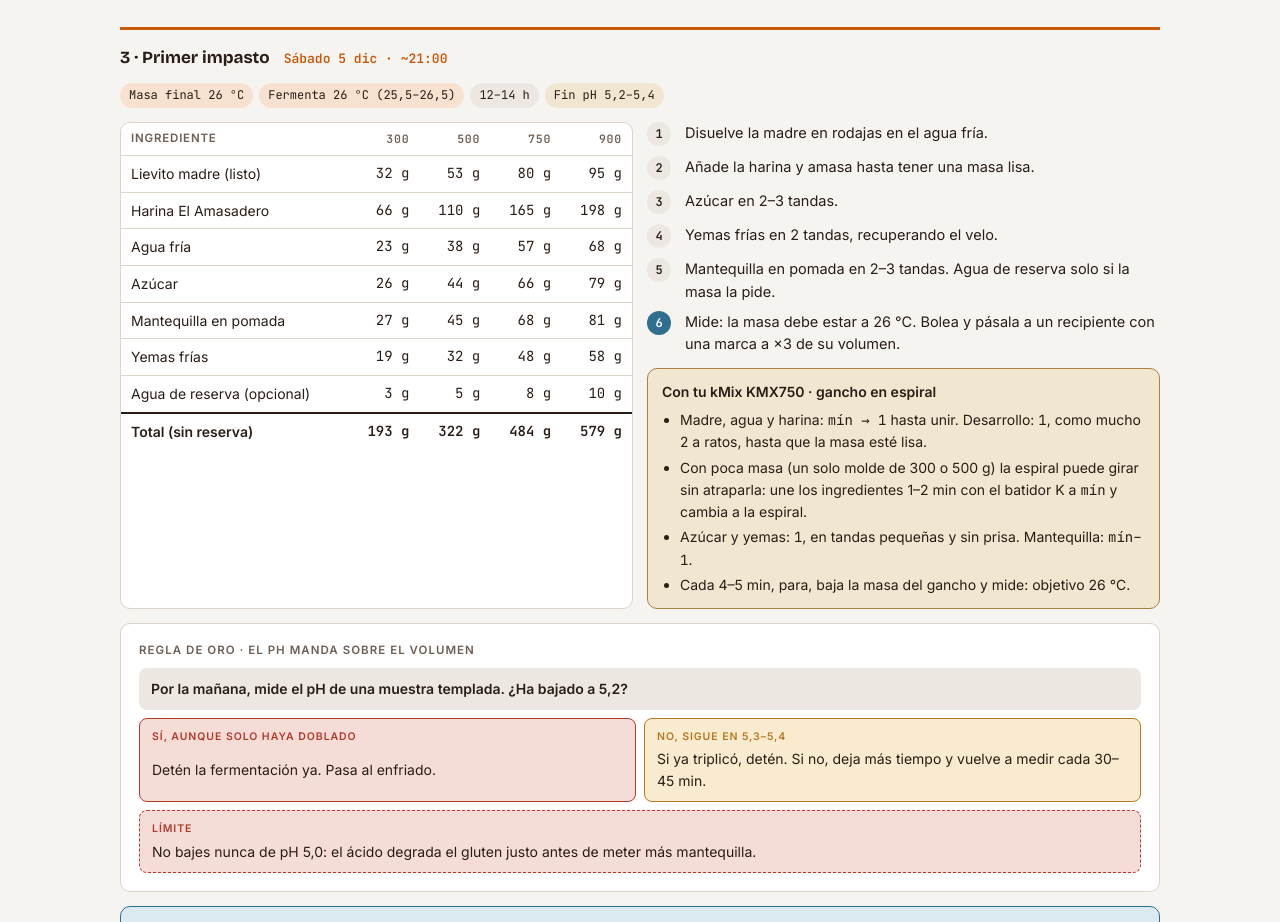
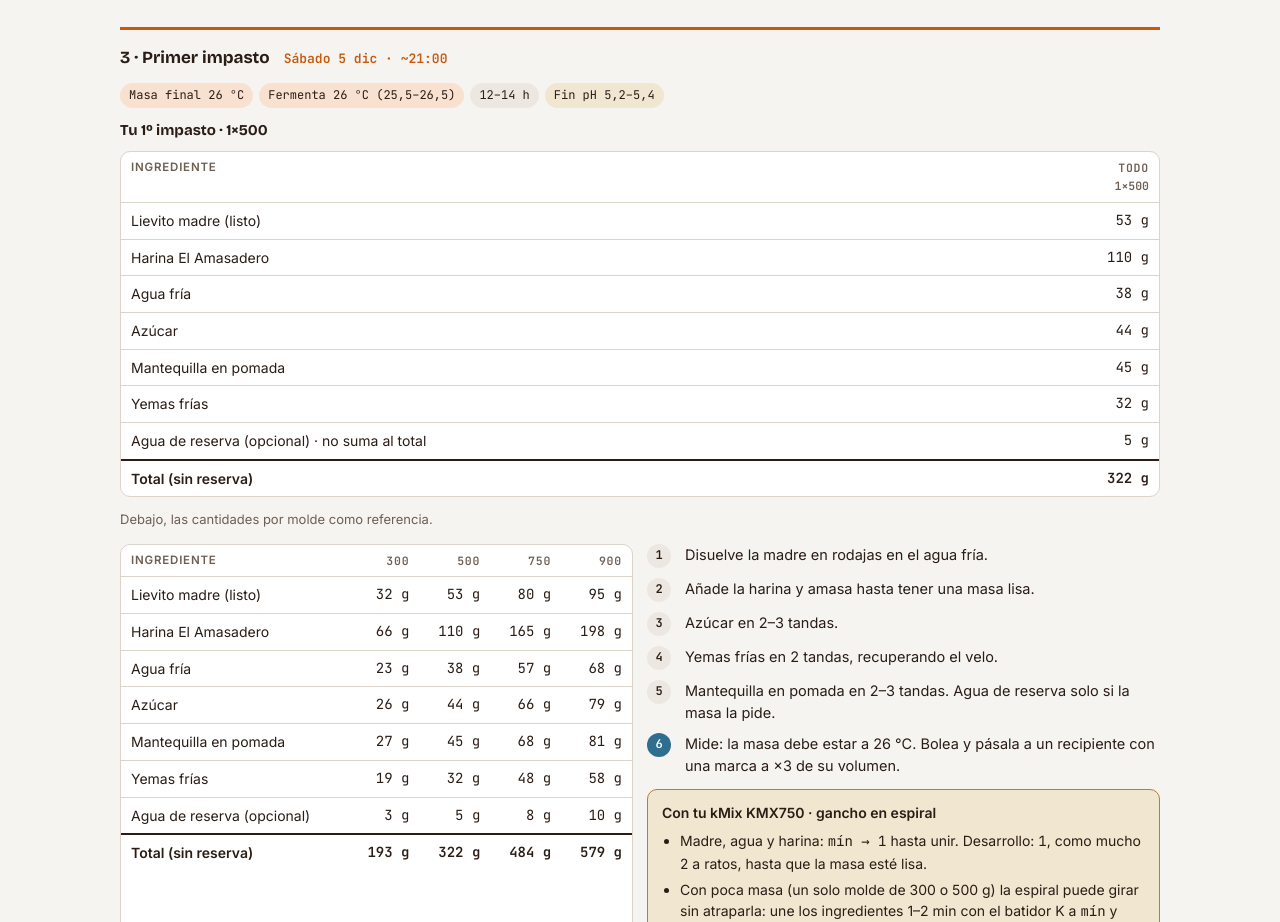
Before and after one commit to wanabisen/fermenta, a plain HTML site: page panettone/index.html in a window 1280 px wide. Shown: the part 4715-5637 px from the top of the page. Drawn offline with nearby package versions, Linux system fonts and the light colour scheme.

Commit message:
Panettone: 1º impasto con las cantidades de tu hornada
La fase 3 solo mostraba cantidades por molde. Ahora añade una tabla con
el 1º impasto sumado para los panettones elegidos, o por tandas si no
cabe en la amasadora.

Co-Authored-By: Claude Opus 5.5 <noreply@anthropic.com>
Claude-Session: https://claude.ai/code/session_01FvpbxGHvUpWUkwJiDPUoKs

```diff
--- a/panettone/index.html
+++ b/panettone/index.html
@@ -438,6 +438,7 @@ body.printall .only-cacao{display:revert} body.printall tr.only-cacao{display:ta
   <div class="phase" style="--ph:var(--orange)">
     <div class="phase-head"><h3>3 · Primer impasto</h3><span class="when"><span class="dn" data-o="-1" data-cap="1" data-fmt="wd">·</span> · ~21:00</span></div>
     <div class="chips"><span class="chip t">Masa final 26 °C</span><span class="chip t">Fermenta 26 °C (25,5–26,5)</span><span class="chip">12–14 h</span><span class="chip ph">Fin pH 5,2–5,4</span></div>
+    <div id="tandas-f3" class="tandas-body"></div>
     <div class="grid2">
       <div class="tbl"><table><thead><tr><th>Ingrediente</th><th class="n">300</th><th class="n">500</th><th class="n">750</th><th class="n">900</th></tr></thead><tbody id="imp1"></tbody></table></div>
       <div style="display:grid;gap:12px;align-content:start">
@@ -726,18 +727,18 @@ const MIX=1+50/60, T2=26.75, STEP=MIX+1/6;  /* 2º impasto de la tanda A: día D
 const tl=k=>{const s=T2+k*STEP, mix=s+MIX;return {s,mix,mold:mix+1.25,oven:mix+7.75,out:mix+9.05}};
 function hhmm(h){const t=8+h, day=Math.floor(t/24)-1;let H=Math.floor(t)%24,M=Math.round((t-Math.floor(t))*60);if(M===60){M=0;H=(H+1)%24}
   const c=`${String(H).padStart(2,'0')}:${String(M).padStart(2,'0')}`;return day===0?c:`${DS[dayAt(day).getDay()]} ${c}`}
-function wtable(B,rows,first){
+function wtable(B,rows,first,totLabel){
   const head=`<tr><th>Ingrediente</th>${B.map((b,k)=>`<th class="n">${B.length>1?'Tanda '+LET[k]:'Todo'}<br><span style="text-transform:none;letter-spacing:0">${bdesc(b)}</span></th>`).join('')}</tr>`;
   let body='';
   if(first) body+=`<tr><td><b>${first[0]}</b></td>${B.map(b=>`<td class="n"><b>${fmt(bsum(b,first[1]))}</b></td>`).join('')}</tr>`;
   rows.forEach(r=>{body+=`<tr class="${r[2]||''}"><td>${r[0]}</td>${B.map(b=>`<td class="n">${r[1]?fmt(bsum(b,r[1])):'—'}</td>`).join('')}</tr>`});
-  body+=`<tr class="total"><td>Total en el bol</td>${B.map(b=>`<td class="n">${fmtN(b.m)} g</td>`).join('')}</tr>`;
+  body+=`<tr class="total"><td>${totLabel||'Total en el bol'}</td>${B.map(b=>`<td class="n">${fmtN(b.m)} g</td>`).join('')}</tr>`;
   return `<div class="tbl"><table><thead>${head}</thead><tbody>${body}</tbody></table></div>`;
 }
 function renderTandas(){
   const box=document.getElementById('tandas'), f4=document.getElementById('tandas-f4');
   const B2=pack(totals);
-  if(!B2.length){box.innerHTML='<p class="note">Añade panettones arriba para calcular las tandas.</p>';f4.innerHTML='';return}
+  if(!B2.length){box.innerHTML='<p class="note">Añade panettones arriba para calcular las tandas.</p>';f4.innerHTML='';document.getElementById('tandas-f3').innerHTML='';return}
   const capG=capKg()*1000, many=B2.length>1;
   const tot1=counts.reduce((a,c,i)=>a+c*imp1T(i),0), B1=tot1>capG?pack(imp1T):null;
   B1&&B1.forEach(b=>b.m=bsum(b,imp1T));
@@ -759,6 +760,11 @@ function renderTandas(){
   const w1=B1?`<h3 style="font-size:15px">1º impasto por tandas</h3>${wtable(B1,IMP1.filter(r=>r[2]!=='opt').map(r=>[r[0],i=>r[1][i]]))}`:'';
   const overTxt=over?'<div class="callout warn"><b>Un solo panettone supera la capacidad</b><span>Esa tanda se pasa del límite que has puesto. Amásala con pausas frecuentes o reduce el tamaño.</span></div>':'';
   box.innerHTML=`<p class="tsum">${sumTxt}${t1}</p>${overTxt}${sched}<p class="note">Horas orientativas: 1 h 50 de amasado por tanda con la espiral y 10 min para lavar el bol. El horno depende de que cada molde llegue a 1 dedo del borde; a las 21:00 decide el freno molde a molde.</p>${split}<h3 style="font-size:15px">Pesos del 2º impasto por tanda</h3>${w2}${w1}`;
+  const all1=[{items:B2.flatMap(b=>b.items),m:tot1}];
+  const rows1=IMP1.map(r=>[r[2]==='opt'?r[0]+' · no suma al total':r[0],i=>r[1][i],r[2]==='opt'?'':'']);
+  document.getElementById('tandas-f3').innerHTML=B1
+    ?`<h3 style="font-size:15px">Tu 1º impasto · ${B1.length} tandas</h3><p class="note">${fmtN(tot1)} g en total: no cabe de una vez en tu amasadora. Amasa las tandas seguidas y júntalas en el mismo recipiente para fermentar.</p>${wtable(B1,rows1,null,'Total (sin reserva)')}`
+    :`<h3 style="font-size:15px">Tu 1º impasto · ${bdesc(all1[0])}</h3>${wtable(all1,rows1,null,'Total (sin reserva)')}<p class="note">Debajo, las cantidades por molde como referencia.</p>`;
   f4.innerHTML=(many?`<h3 style="font-size:15px">Tus tandas (${B2.length})</h3>${split}`:`<h3 style="font-size:15px">Tu amasado</h3>`)+w2;
 }
 capIn.addEventListener('input',()=>{store.set('pan-cap',capIn.value);render()});
```
